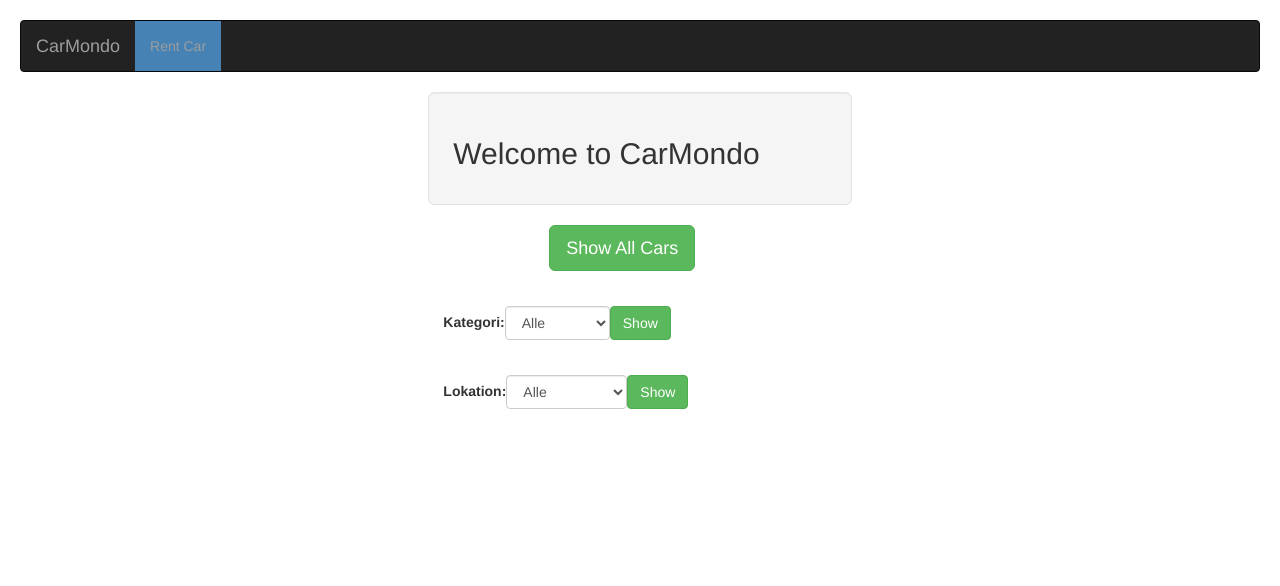
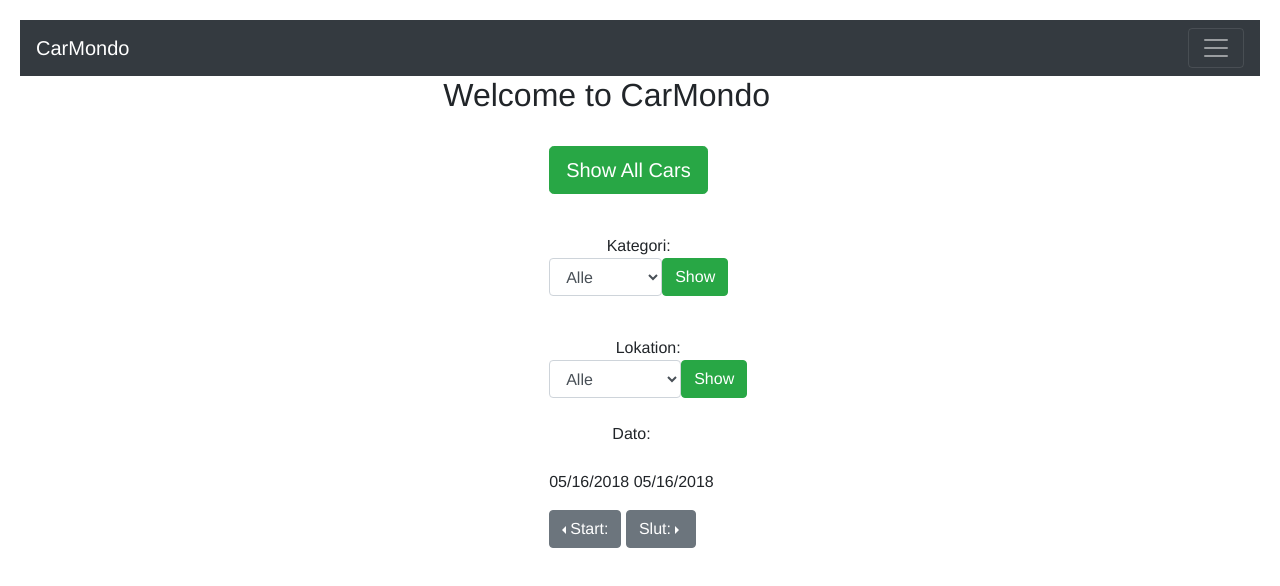
Before and after one commit to GertMadsen/CA3, a React (Create React App) app in the folder Web Client/: page / in a window 1280 px wide. Shown: the top 586 px of the page. Built offline with nearby package versions, Linux system fonts and the light colour scheme.

Commit message:
kalender rykker derudaf!

```diff
--- a/Web Client/package.json
+++ b/Web Client/package.json
@@ -6,6 +6,7 @@
   "dependencies": {
     "jsonwebtoken": "^8.2.1",
     "react": "^16.3.1",
+    "react-calendar": "^2.14.0",
     "react-dom": "^16.3.1",
     "react-router-dom": "^4.2.2",
     "react-scripts": "1.1.4"
@@ -16,5 +17,4 @@
     "test": "react-scripts test --env=jsdom",
     "eject": "react-scripts eject"
   }
-
 }
--- a/Web Client/public/index.html
+++ b/Web Client/public/index.html
@@ -21,9 +21,11 @@
       Learn how to configure a non-root public URL by running `npm run build`.
     -->
   <title>React App</title>
-  <script src="//ajax.googleapis.com/ajax/libs/jquery/1.11.0/jquery.min.js"></script>
-<script src="//netdna.bootstrapcdn.com/bootstrap/3.1.1/js/bootstrap.min.js"></script>
-<link rel="stylesheet" type="text/css" href="//netdna.bootstrapcdn.com/bootstrap/3.1.1/css/bootstrap.min.css">
+<script src="https://code.jquery.com/jquery-3.2.1.slim.min.js" integrity="sha384-KJ3o2DKtIkvYIK3UENzmM7KCkRr/rE9/Qpg6aAZGJwFDMVNA/GpGFF93hXpG5KkN" crossorigin="anonymous"></script>
+<script src="https://cdnjs.cloudflare.com/ajax/libs/popper.js/1.12.9/umd/popper.min.js" integrity="sha384-ApNbgh9B+Y1QKtv3Rn7W3mgPxhU9K/ScQsAP7hUibX39j7fakFPskvXusvfa0b4Q" crossorigin="anonymous"></script>
+<script src="https://maxcdn.bootstrapcdn.com/bootstrap/4.0.0/js/bootstrap.min.js" integrity="sha384-JZR6Spejh4U02d8jOt6vLEHfe/JQGiRRSQQxSfFWpi1MquVdAyjUar5+76PVCmYl" crossorigin="anonymous"></script>
+
+<link rel="stylesheet" href="https://maxcdn.bootstrapcdn.com/bootstrap/4.0.0/css/bootstrap.min.css" integrity="sha384-Gn5384xqQ1aoWXA+058RXPxPg6fy4IWvTNh0E263XmFcJlSAwiGgFAW/dAiS6JXm" crossorigin="anonymous">
 </head>
 
 <body>
--- a/Web Client/src/App.js
+++ b/Web Client/src/App.js
@@ -7,21 +7,46 @@ import {
   Link
 } from 'react-router-dom'
 import facade from "./apiFacade";
+import Calendar from "react-calendar";
 
 const NoMatch = () => (
   <h1> No Match </h1>
 )
 
+function getFormattedDate(date) {
+  var year = date.getFullYear();
+
+  var month = (1 + date.getMonth()).toString();
+  month = month.length > 1 ? month : '0' + month;
+
+  var day = date.getDate().toString();
+  day = day.length > 1 ? day : '0' + day;
+
+  return month + '/' + day + '/' + year;
+}
 
 class RentCar extends Component {
   constructor(props) {
     super(props);
-    this.state = { location: props.locValue, categori: props.catValue }
+    this.state = { location: props.locValue, categori: props.catValue, startDate: props.startDate, endDate: props.endDate }
 
+    this.onChangeStart = this.onChangeStart.bind(this);
+    this.onChangeEnd = this.onChangeEnd.bind(this);
     this.handleChangeLocation = this.handleChangeLocation.bind(this);
     this.handleChangeCategori = this.handleChangeCategori.bind(this);
   }
+  componentWillReceiveProps(props) {
+    this.setState({startDate: props.startDate, endDate: props.endDate});
+}
 
+  onChangeStart(date) {
+    this.props.setDateStart(date)
+    console.log("Start: " + getFormattedDate(date));
+  }
+  onChangeEnd(date) {
+    this.props.setDateEnd(date)
+    console.log("End: " + getFormattedDate(date));
+  }
 
   handleChangeLocation(event) {
     this.setState({ location: event.target.value });
@@ -51,7 +76,7 @@ class RentCar extends Component {
           <div className="col-sm-4 well well-lg"> <h2>Welcome to CarMondo</h2></div>
           <div className="col-sm-4"></div>
         </div>
-
+        <br />
         <div className="row">
           <div className="col-sm-5"> </div>
           <div className="col-sm-3">
@@ -69,7 +94,7 @@ class RentCar extends Component {
         </div>
 
         <div className="row">
-          <div className="col-sm-4"> </div>
+          <div className="col-sm-5"> </div>
           <div className="col-sm-4">
             <form className="form-inline">
               <div className="form group">
@@ -84,7 +109,7 @@ class RentCar extends Component {
               </div>
             </form>
           </div>
-          <div className="col-sm-4"> </div>
+          <div className="col-sm-3"> </div>
         </div>
 
         <div className="form-group">
@@ -92,7 +117,7 @@ class RentCar extends Component {
         </div>
 
         <div className="row">
-          <div className="col-sm-4"> </div>
+          <div className="col-sm-5"> </div>
           <div className="col-sm-4">
             <form className="form-inline">
               <div className="form group">
@@ -107,9 +132,43 @@ class RentCar extends Component {
               </div>
             </form>
           </div>
-          <div className="col-sm-4"> </div>
+          <div className="col-sm-3"> </div>
         </div>
+        <br/>
+        <div className="row">
+          <div className="col-sm-5"> </div>
+          <div className="col-sm-4">
+          <form className="form-inline">
+            <div className="form group">
+              <label> Dato: </label>
+              <br />
+              <div>
+              <p>{getFormattedDate(this.state.startDate)} {getFormattedDate(this.state.endDate)}</p>
+              </div>
 
+              <div className="btn-group dropleft">
+                <button type="button" className="btn btn-secondary dropdown-toggle" data-toggle="dropdown" aria-haspopup="true" aria-expanded="false">
+                  Start:
+                </button>
+                <div className="dropdown-menu">
+                  <Calendar className="dropdown-item" href="#" onChange={this.onChangeStart} value={this.state.startDate} />
+                </div>
+              </div>
+            {" "}
+              <div className="btn-group dropright">
+                <button type="button" className="btn btn-secondary dropdown-toggle" data-toggle="dropdown" aria-haspopup="true" aria-expanded="false">
+                  Slut:
+                </button>
+                <div className="dropdown-menu">
+                  <Calendar className="dropdown-item" href="#" onChange={this.onChangeEnd} value={this.state.endDate} />
+                </div>
+              </div>
+            </div>
+          </form>
+          </div>
+          <div className="col-sm-3"> </div>
+
+        </div>
       </div>
     )
   }
@@ -222,8 +281,6 @@ class CarDetails extends Component {
 
                 <td><Link to={`/clientdata/${car.regno}`} className="btn btn-success">Book</Link></td>
 
-                {/* <td><Link to='/details/{this.state.regno}' class="btn btn-success">Book</Link></td> */}
-
               </tr>
             </tbody>
           </table>
@@ -245,7 +302,7 @@ class CarDetails extends Component {
 class BookingInfo extends Component {
   constructor(props) {
     super(props);
-    this.state = { fetchURL: props.fetchURL, dataFromServer: {}, regno: props.match.params.regno , firstname: props.firstname, lastname: props.lastname, email: props.email };
+    this.state = { fetchURL: props.fetchURL, dataFromServer: {}, regno: props.match.params.regno, firstname: props.firstname, lastname: props.lastname, email: props.email };
   }
   componentDidMount() {
     facade.fetchSingleCar(this.state.regno).then(res => this.setState({ dataFromServer: res }));
@@ -289,30 +346,23 @@ class Header extends Component {
     return (
       <div>
         <Router>
-          <nav className="navbar navbar-inverse">
-            <div className="container-fluid">
-              <div className="navbar-header">
-                <a className="navbar-brand">CarMondo</a>
-              </div>
-              <ul className="nav navbar-nav">
-                <li><NavLink exact to="/">Rent Car</NavLink></li>
-                {/* {this.state.userroles === "user" && <li><NavLink to="/userdata">UserData</NavLink></li>}
-                {this.state.userroles === "admin" && <li><NavLink to="/admindata">AdminData</NavLink></li>} */}
-                {/* <li><NavLink to="/swapi">Swapi</NavLink></li> */}
-              </ul>
-              <ul className="nav navbar-nav navbar-right">
-                {/* <li><button onClick={this.props.logout} class='btn btn-link'> <span class="glyphicon glyphicon-log-out"></span> Logout</button></li> */}
+          <nav className="navbar navbar-dark bg-dark">
+            <a className="navbar-brand" href="#">CarMondo</a>
+            <button className="navbar-toggler" type="button" data-toggle="collapse" data-target="#navbarNav" aria-controls="navbarNav" aria-expanded="false" aria-label="Toggle navigation">
+              <span className="navbar-toggler-icon"></span>
+            </button>
+            <div className="collapse navbar-collapse" id="navbarNav">
+              <ul className="navbar-nav">
               </ul>
             </div>
           </nav>
         </Router>
-        <div>
-          <span>
-            {/* <div class="well well-sm"><h4> Logged in as : {this.state.username}</h4></div> */}
-          </span>
-        </div>
       </div>
     )
+
+
+
+
   }
 }
 
@@ -320,8 +370,10 @@ class ClientData extends Component {
 
   constructor(props) {
     super(props);
-    this.state = { firstname: props.firstname, lastname: props.lastname, email: props.email,
-                   regno: props.match.params.regno, dataFromServer: [], emptyState: "", errorMessage: "" }
+    this.state = {
+      firstname: props.firstname, lastname: props.lastname, email: props.email,
+      regno: props.match.params.regno, dataFromServer: [], emptyState: "", errorMessage: ""
+    }
     this.handleChangeFname = this.handleChangeFname.bind(this);
     this.handleChangeLname = this.handleChangeLname.bind(this);
     this.handleChangeEmail = this.handleChangeEmail.bind(this);
@@ -330,7 +382,7 @@ class ClientData extends Component {
 
   componentDidMount() {
     facade.fetchSingleCar(this.state.regno).then(res => this.setState({ dataFromServer: res }));
-    {this.resetInformation()}
+    { this.resetInformation() }
   }
 
   handleChangeFname(event) {
@@ -346,18 +398,18 @@ class ClientData extends Component {
     this.props.setUserEmail(event.target.value);
   }
 
-  resetInformation(){
+  resetInformation() {
     this.setState({ email: this.state.emptyState })
     this.setState({ firstname: this.state.emptyState })
     this.setState({ lastname: this.state.emptyState })
-    this.setState({ message: this.state.emptyState})
+    this.setState({ message: this.state.emptyState })
     this.props.setUserEmail(this.state.emptyState);
     this.props.setUserFname(this.state.emptyState);
     this.props.setUserLname(this.state.emptyState);
-    }
+  }
 
-  errorHandling(){
-   this.setState({errorMessage: "All fields must be filled out"})
+  errorHandling() {
+    this.setState({ errorMessage: "All fields must be filled out" })
   }
 
   render() {
@@ -414,10 +466,10 @@ class ClientData extends Component {
             <button onClick={this.errorHandling.bind(this)} className="btn btn-success">Continue</button>
           }
 
-         {(this.state.firstname.length >0 && this.state.lastname.length>0 && this.state.email.length>0) &&
-          <Link to={`/bookinginfo/${car.regno}`} className="btn btn-success">Continue</Link>
-         }
-         <div><h3 className="text-danger">{this.state.errorMessage}</h3></div>
+          {(this.state.firstname.length > 0 && this.state.lastname.length > 0 && this.state.email.length > 0) &&
+            <Link to={`/bookinginfo/${car.regno}`} className="btn btn-success">Continue</Link>
+          }
+          <div><h3 className="text-danger">{this.state.errorMessage}</h3></div>
 
 
         </div>
@@ -430,13 +482,21 @@ class ClientData extends Component {
 
 }
 
+
+
 class App extends Component {
   constructor(props) {
     super(props);
     this.state = {
       loggedIn: false, locationURL: "", categoryURL: "", locValue: "", catValue: "", returnURL: "",
-      user: { firstname: "", lastname: "", email: "" }
+      user: { firstname: "", lastname: "", email: "" }, startDate: new Date(), endDate: new Date()
     }
+  }
+  setDateStart = (date) => {
+    this.setState({startDate: date})
+  }
+  setDateEnd = (date) => {
+    this.setState({endDate: date})
   }
 
   setLocationURL = (url) => {
@@ -489,12 +549,13 @@ class App extends Component {
 
           <Router>
             <Switch>
-              <Route exact path="/" render={(props) => <RentCar catValue={this.state.catValue} setCatValue={this.setCatValue} locValue={this.state.locValue} setLocValue={this.setLocValue} setCategoryURL={this.setCategoryURL} setLocationURL={this.setLocationURL} {...props} />} />
+              <Route exact path="/" render={(props) => <RentCar catValue={this.state.catValue} setCatValue={this.setCatValue} locValue={this.state.locValue} setLocValue={this.setLocValue} setCategoryURL={this.setCategoryURL} setLocationURL={this.setLocationURL} setDateEnd={this.setDateEnd} setDateStart={this.setDateStart} startDate={this.state.startDate} endDate={this.state.endDate}
+              {...props} />} />
               <Route path="/showallcars" render={(props) => <ShowCars setReturnURL={this.setReturnURL} fetchURL="" {...props} />} />
               <Route path="/showloccars" render={(props) => <ShowCars setReturnURL={this.setReturnURL} fetchURL={this.state.locationURL} {...props} />} />
               <Route path="/showcatcars" render={(props) => <ShowCars setReturnURL={this.setReturnURL} fetchURL={this.state.categoryURL} {...props} />} />
               <Route path="/details/:regno" render={(props) => <CarDetails setReturnURL={this.setReturnURL} returnURL={this.state.returnURL} {...props} />} />
-              <Route path="/bookinginfo/:regno" render={(props) => <BookingInfo returnURL={this.state.returnURL} firstname={this.state.user.firstname} lastname={this.state.user.lastname}email={this.state.user.email}{...props} />} />
+              <Route path="/bookinginfo/:regno" render={(props) => <BookingInfo returnURL={this.state.returnURL} firstname={this.state.user.firstname} lastname={this.state.user.lastname} email={this.state.user.email}{...props} />} />
               <Route path="/clientdata/:regno" render={(props) => <ClientData returnURL={this.state.returnURL}
                 firstname={this.state.user.firstname} lastname={this.state.user.lastname} email={this.state.user.email}
                 setUserFname={this.setUserFname} setUserLname={this.setUserLname} setUserEmail={this.setUserEmail}
```
Also changed, not shown: 2 other files (tests, documents, lock files or other folders).
